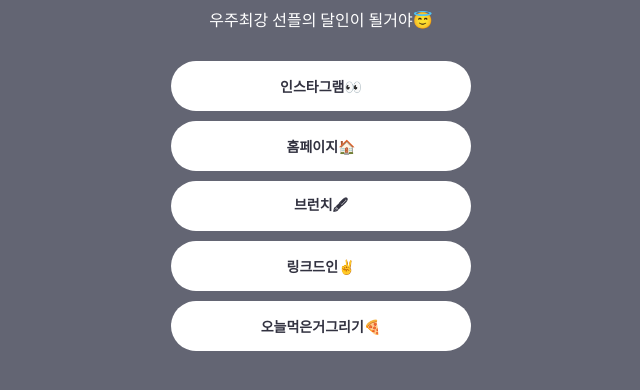
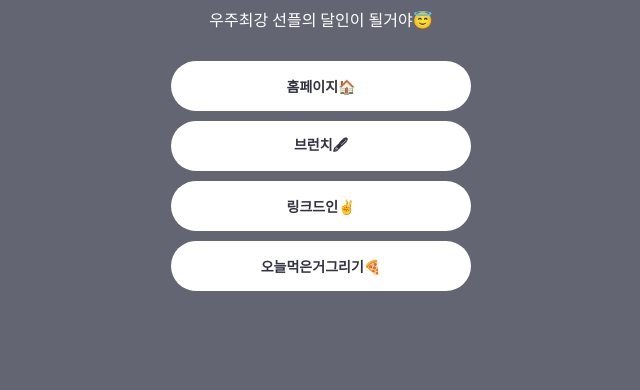
Before and after one commit to dailyul/linkpage, a plain HTML site: page index.html in a window 1280 px wide. Shown: the part 186-576 px from the top of the page, without its empty margins (319-959 px from the left). Drawn offline with Linux system fonts and the light colour scheme; a web font is replaced by a local one.

Commit message:
Update index.html

```diff
--- a/index.html
+++ b/index.html
@@ -86,7 +86,7 @@
         <div class="profile"></div>
         <h1 class="main">@DAILYUL</h1>
         <p class="sub">우주최강 선플의 달인이 될거야😇</p>
-        <a target="_blank" href="https://instagram.com/dailyul">인스타그램👀</a>
+
         <a target="_blank" href="http://yurikim.net">홈페이지🏠</a>
         <a target="_blank" href="https://brunch.co.kr/@yurikimmm">브런치🖋</a>
         <a target="_blank" href="https://www.linkedin.com/in/yurikim880120/">링크드인✌️</a>
```
